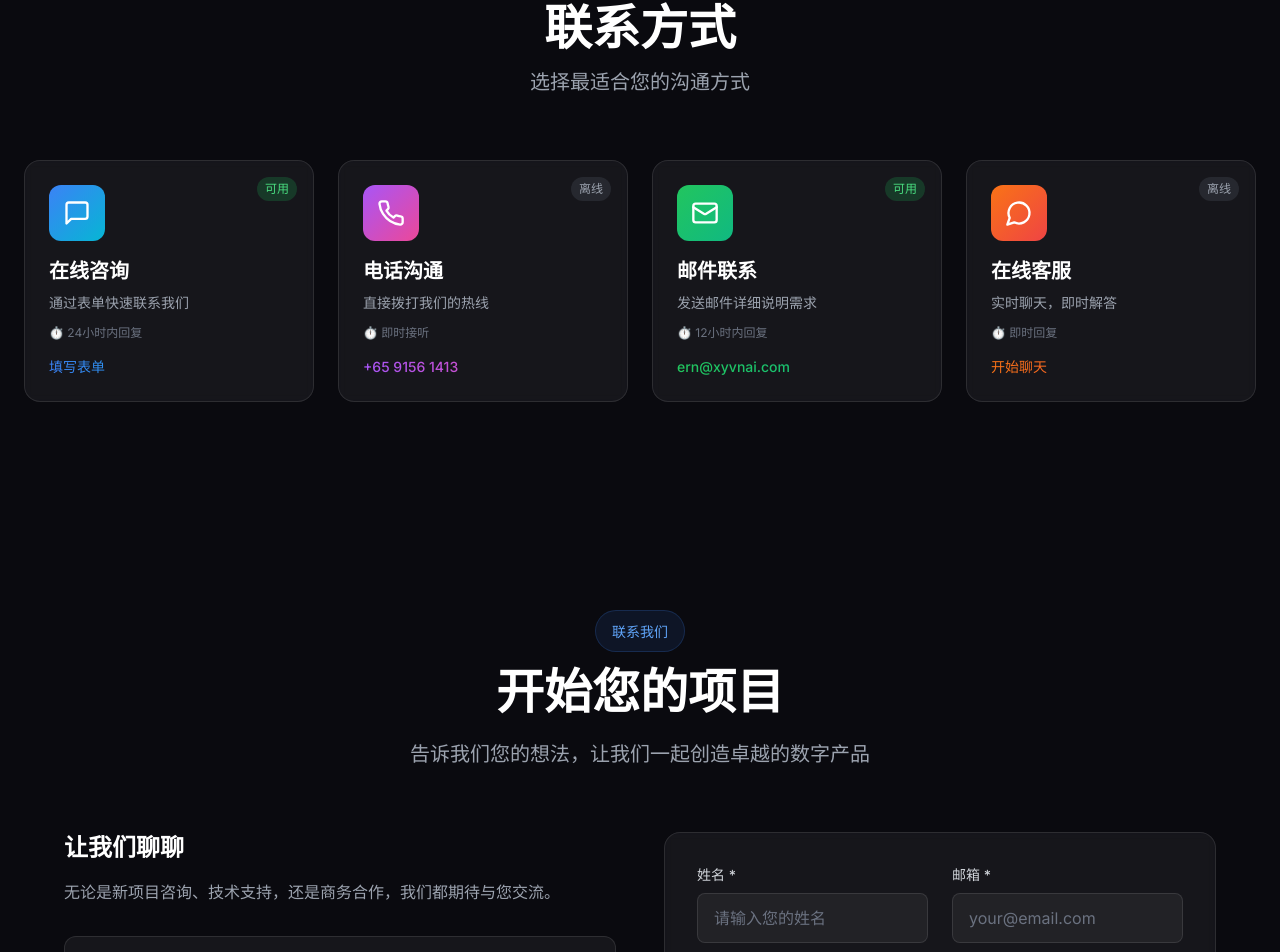
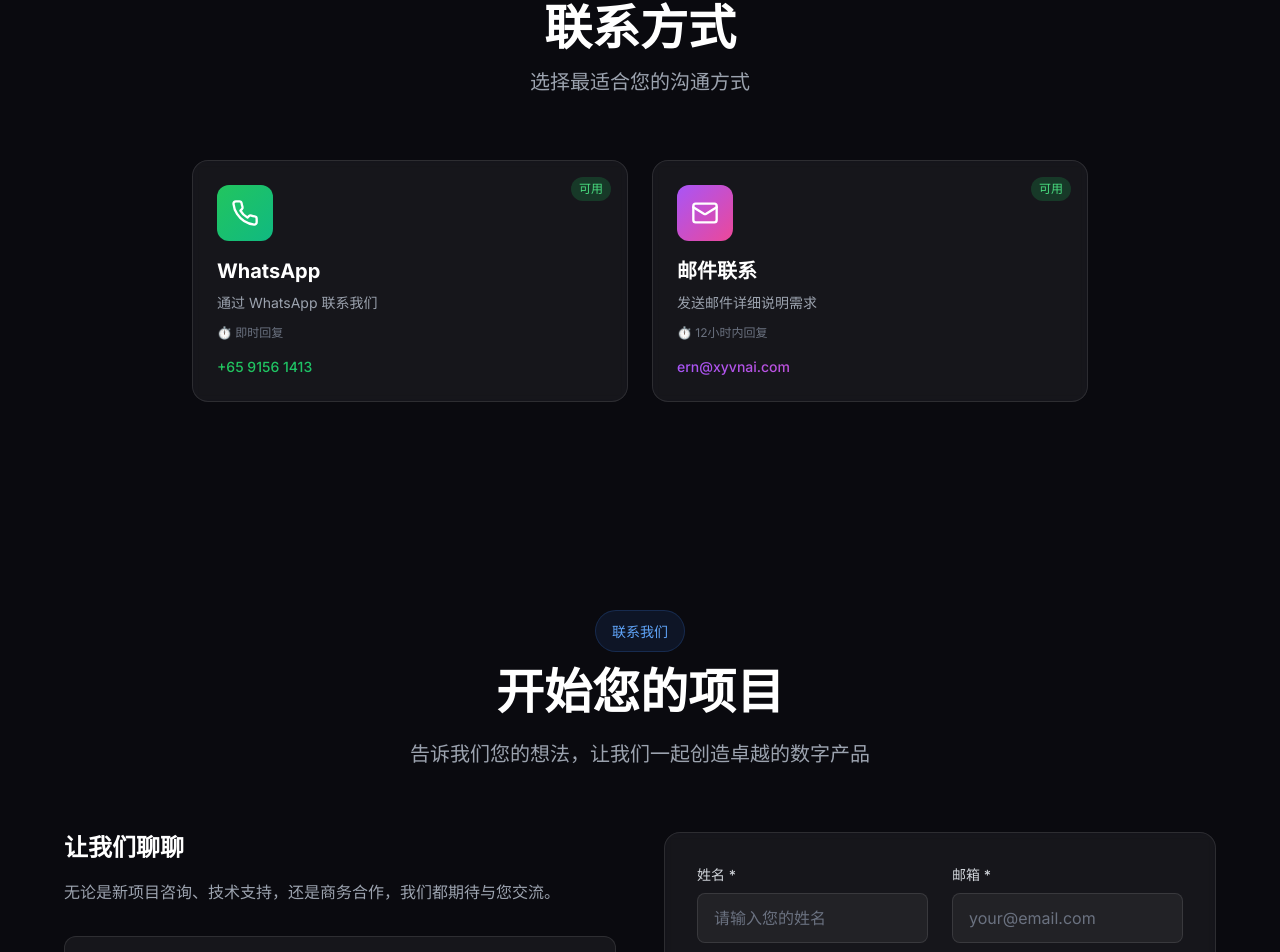
Before and after one commit to Ernestanior/xyvnTech, a Next.js app in the folder xyvn-website/: page /contact in a window 1280 px wide. Shown: the part 1117-2069 px from the top of the page. Built offline with nearby package versions, Linux system fonts and the light colour scheme.

Commit message:
refactor: simplify contact methods to WhatsApp and Email with updated colors

```diff
--- a/xyvn-website/src/app/contact/page.tsx
+++ b/xyvn-website/src/app/contact/page.tsx
@@ -55,40 +55,24 @@ export default function ContactPage() {
 
   const contactMethods = [
     {
-      icon: MessageSquare,
-      title: '在线咨询',
-      desc: '通过表单快速联系我们',
-      action: '填写表单',
-      color: 'from-blue-500 to-cyan-500',
+      icon: Phone,
+      title: 'WhatsApp',
+      desc: '通过 WhatsApp 联系我们',
+      action: '+65 9156 1413',
+      color: 'from-green-500 to-emerald-500',
       available: true,
-      responseTime: '24小时内回复',
-    },
-    {
-      icon: Phone,
-      title: '电话沟通',
-      desc: '直接拨打我们的热线',
-      action: '+65 9156 1413',
-      color: 'from-purple-500 to-pink-500',
-      available: isWorkingHours,
-      responseTime: '即时接听',
+      responseTime: '即时回复',
+      link: 'https://wa.me/6591561413',
     },
     {
       icon: Mail,
       title: '邮件联系',
       desc: '发送邮件详细说明需求',
       action: 'ern@xyvnai.com',
-      color: 'from-green-500 to-emerald-500',
+      color: 'from-purple-500 to-pink-500',
       available: true,
       responseTime: '12小时内回复',
-    },
-    {
-      icon: MessageCircle,
-      title: '在线客服',
-      desc: '实时聊天，即时解答',
-      action: '开始聊天',
-      color: 'from-orange-500 to-red-500',
-      available: isWorkingHours,
-      responseTime: '即时回复',
+      link: 'mailto:ern@xyvnai.com',
     },
   ];
 
@@ -308,12 +292,15 @@ export default function ContactPage() {
             </div>
           </ScrollReveal>
 
-          <div className="grid grid-cols-1 md:grid-cols-2 lg:grid-cols-4 gap-6 max-w-7xl mx-auto">
+          <div className="grid grid-cols-1 md:grid-cols-2 gap-6 max-w-4xl mx-auto">
             {contactMethods.map((method, index) => (
               <ScrollReveal key={index} delay={index * 0.1}>
-                <motion.div
+                <motion.a
+                  href={method.link}
+                  target={method.link?.startsWith('http') ? '_blank' : undefined}
+                  rel={method.link?.startsWith('http') ? 'noopener noreferrer' : undefined}
                   whileHover={{ y: -10 }}
-                  className="bg-white/5 backdrop-blur-sm border border-white/10 rounded-2xl p-6 hover:bg-white/10 transition-all relative"
+                  className="block bg-white/5 backdrop-blur-sm border border-white/10 rounded-2xl p-6 hover:bg-white/10 hover:border-blue-500/50 transition-all relative cursor-pointer"
                 >
                   <div className={`absolute top-4 right-4 px-2 py-1 rounded-full text-xs font-medium ${
                     method.available
@@ -334,7 +321,7 @@ export default function ContactPage() {
                   <div className={`text-sm font-medium bg-gradient-to-r ${method.color} bg-clip-text text-transparent`}>
                     {method.action}
                   </div>
-                </motion.div>
+                </motion.a>
               </ScrollReveal>
             ))}
           </div>
```
